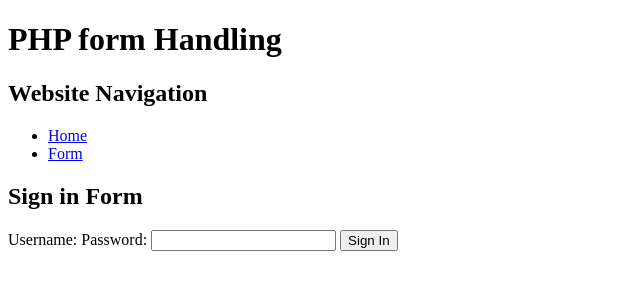
After one commit to KaranPandher/my-first-php, a PHP site: page /form.php in a window 1280 px wide. The commit adds this page. Shown: the top 300 px of the page, without its empty margins (0-640 px from the left). Run offline with PHP 8.4, Linux system fonts and the light colour scheme.

Commit message:
Form MAde

```diff
--- /dev/null
+++ b/form.php
@@ -0,0 +1,24 @@
+<!DOCTYPE html>
+<html lang = "en">
+    <head>
+        <meta charset = "UTF-8">
+        <meta name = "viewport" content = "width=device-width, initial-scale=1.0">
+        <title>PHP Form Handling</title>
+    </head>
+    <body>
+        <h1> PHP form Handling</h1>
+        <?php include './includes/navigation.php'; ?>
+        <h2> Sign in Form </h2>
+        <form action = "./form.php" method = "GET" ><?php // Forms cna use GET or POST method
+        ?>
+            <label for = "username">
+                Username:
+            </label>
+            <label for ="password">
+                Password:
+            <input type = "password" name = "password">
+            </label>
+            <input type = "submit" value = "Sign In">
+        </form>
+    </body>
+</html>
--- a/includes/navigation.php
+++ b/includes/navigation.php
@@ -4,6 +4,9 @@
         <li>
             <a href = "./index.php">Home</a>
         </li>
+        <li>
+            <a href = "./my-first-php/includes/form.php">Form</a>
+        </li>
     </ul>
 </nav>
 <?php // By default anything wirtten in a PPH file wil be sent to the browser ( or whatever client made the request ) See above, we have some HTML outputting, as we didn ot include any PHP tags <?php etc) that would tell PHP otherwise
```
Also changed, not shown: includes/datatypes.php (added, +45 -0 lines), index.php (+2 -46 lines).
